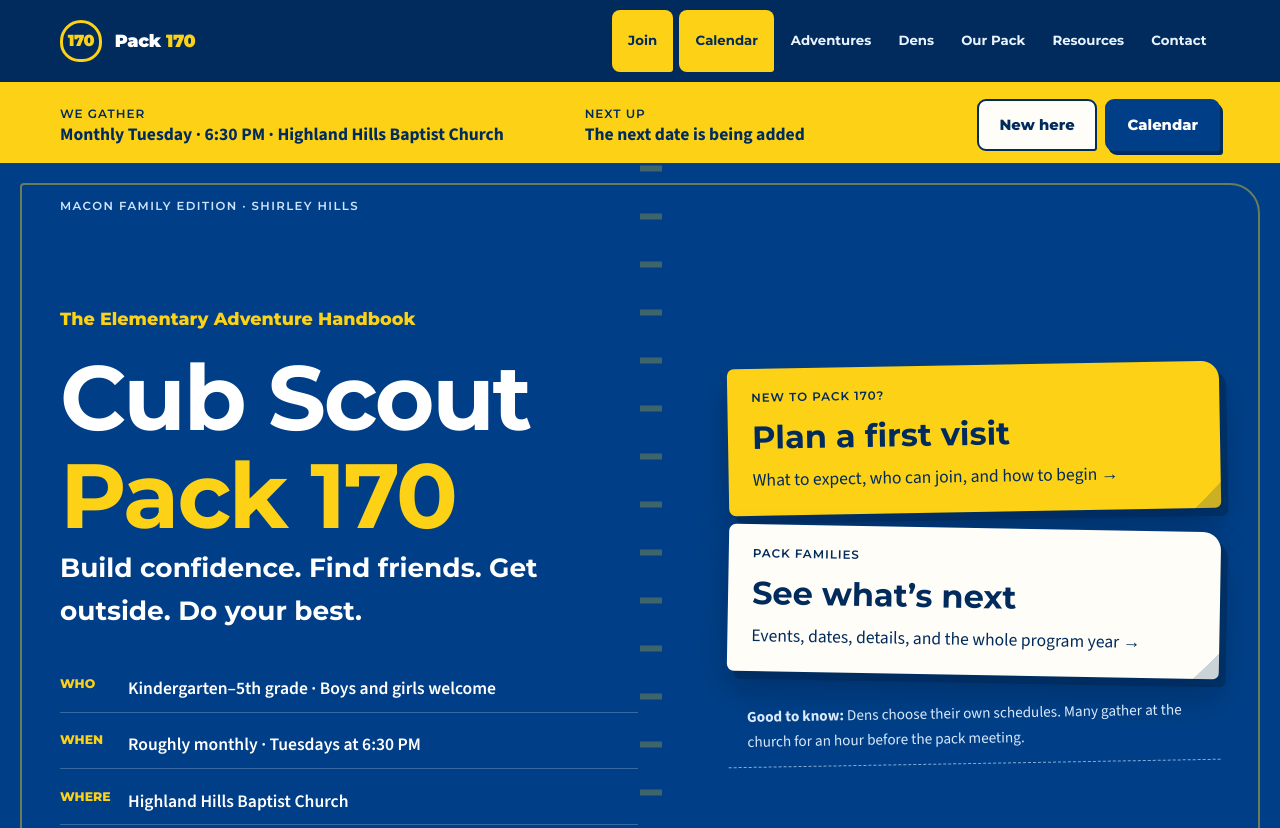
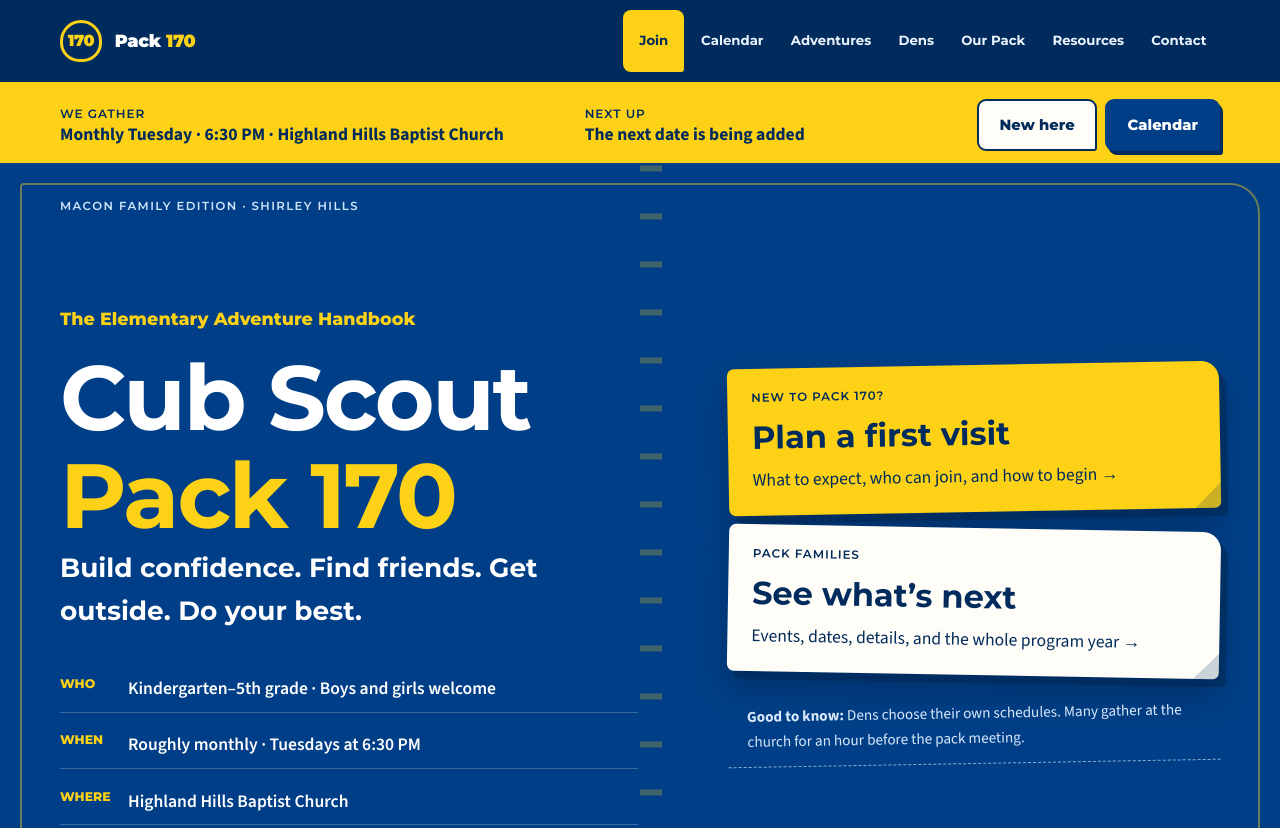
Before and after one commit to kerryhatcher/macon170.com, an Astro site: page / in a window 1280 px wide. Shown: the top 828 px of the page. Built offline with nearby package versions, Linux system fonts and the light colour scheme; Astro itself is replaced by a stand-in of ours; no server answers.

Commit message:
style(nav): highlight only Join as a priority tab
Two gold priority tabs made neither read as the primary action. Calendar stays in the
nav and keeps its button in the gold Pack strip, so it is still one tap away.

```diff
--- a/src/components/SiteHeader.astro
+++ b/src/components/SiteHeader.astro
@@ -2,7 +2,7 @@
 const currentPath = Astro.url.pathname;
 const links = [
   { href: '/join/', label: 'Join', priority: true },
-  { href: '/calendar/', label: 'Calendar', priority: true },
+  { href: '/calendar/', label: 'Calendar' },
   { href: '/activities/', label: 'Adventures' },
   { href: '/dens/', label: 'Dens' },
   { href: '/about/', label: 'Our Pack' },
```
